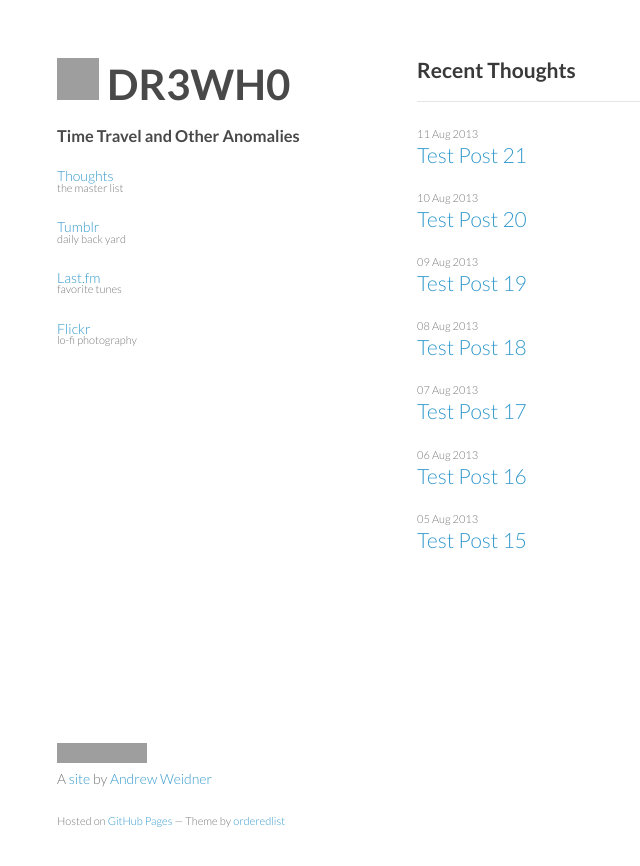
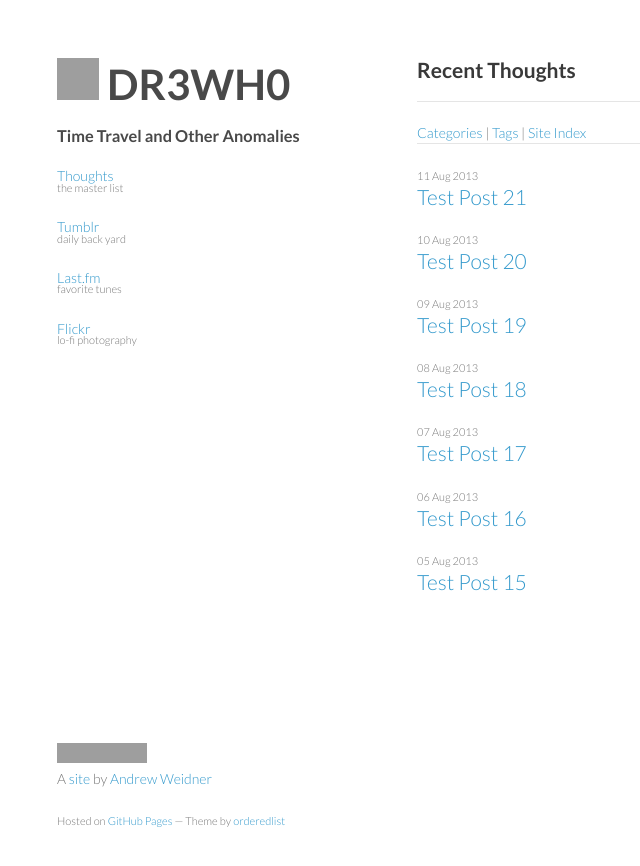
Before and after one commit to drewhop/drewhop.github.io, a Jekyll site: the page built from index.html, in a window 1280 px wide. Shown: the top 866 px of the page, without its empty margins (153-793 px from the left). Built offline with Jekyll 4.4.1, drawn with Linux system fonts in a browser that asks for light colours; comment, search, counter and statistics services are not loaded; grey boxes are pictures that could not be loaded.

Commit message:
Update index.html

```diff
--- a/index.html
+++ b/index.html
@@ -6,6 +6,10 @@ title: Blog
 
 <h2>Recent Thoughts</h2>
 <hr/>
+
+<span text-align="center"><a href="/categories.html">Categories</a> | <a href="/tags.html">Tags</a> | <a href="/pages.html">Site Index</a></span>
+<hr/>
+
 {% for post in site.posts limit:7 %}
   <small>{{ post.date | date_to_string }}</small>
   <h2><a href="{{ post.url }}">{{ post.title }}</a></h2>
```
